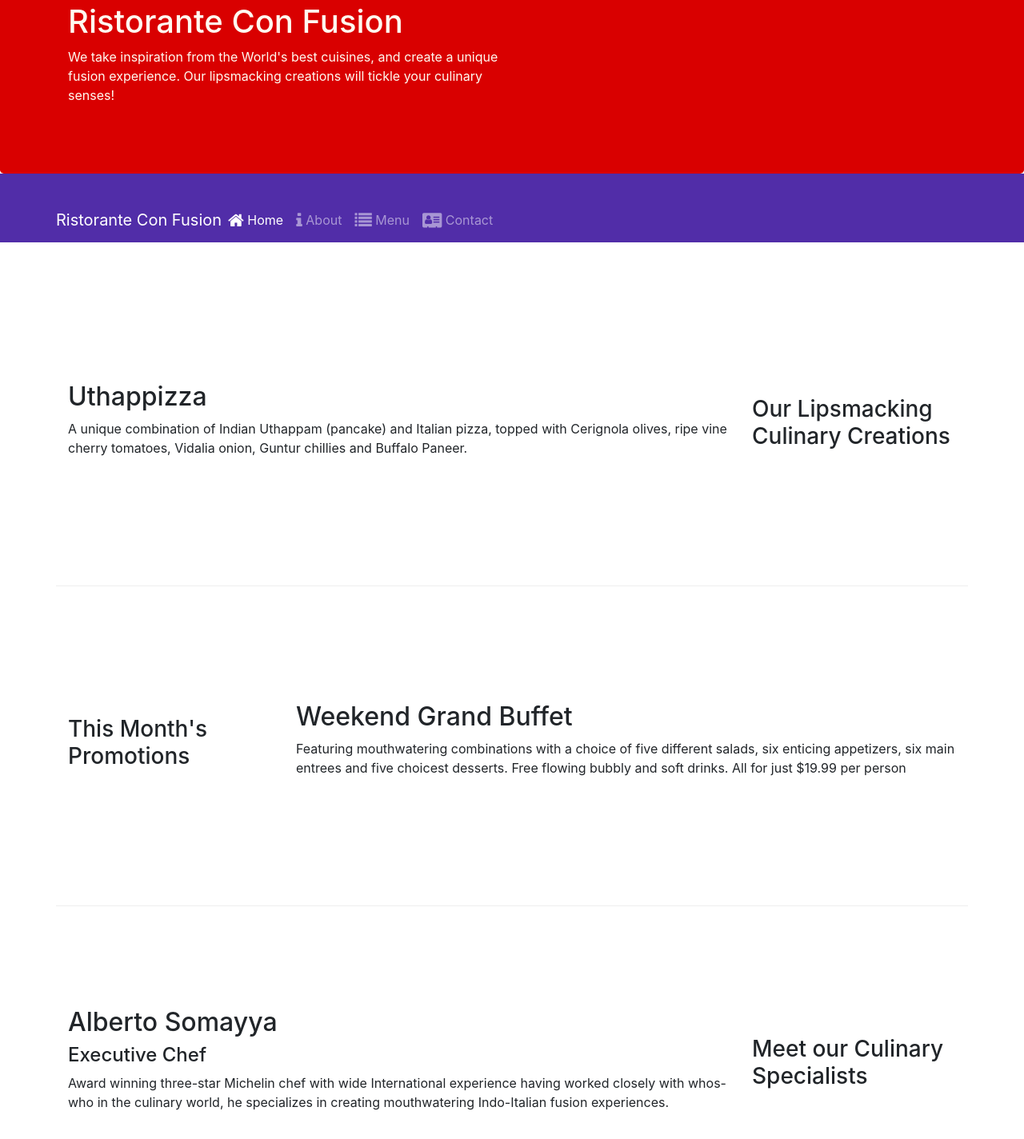
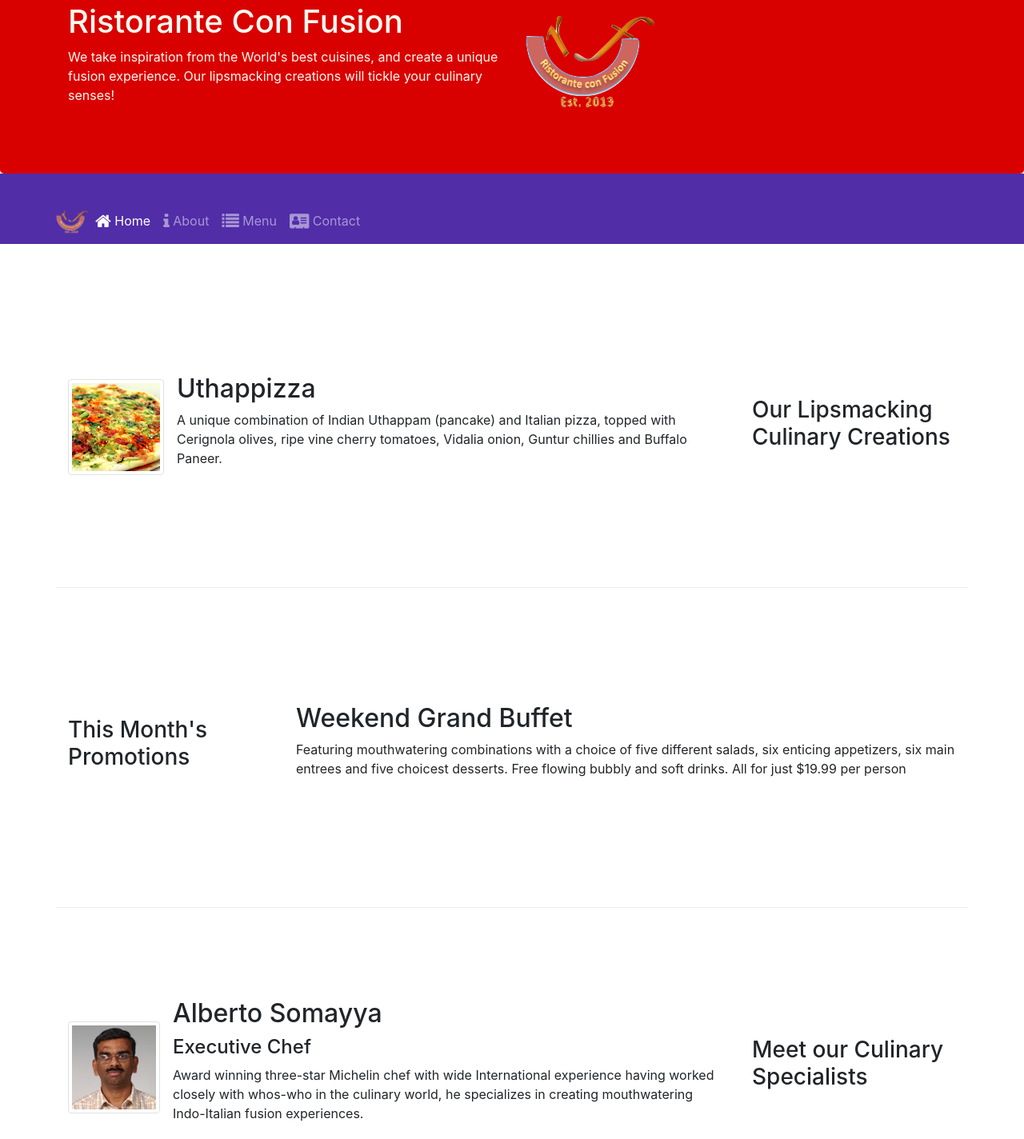
Before and after one commit to Sagadark666/Sandbox, a website: page index.html in a window 1280 px wide. Shown: the part 97-1521 px from the top of the page at 80% size. Drawn offline with nearby package versions, Linux system fonts and the light colour scheme.

Commit message:
Media and Images

```diff
--- a/index.html
+++ b/index.html
@@ -23,7 +23,8 @@
                     <h1>Ristorante Con Fusion</h1>
                     <p>We take inspiration from the World's best cuisines, and create a unique fusion experience. Our lipsmacking creations will tickle your culinary senses!</p>
                 </div>
-                <div class="col-12 col-sm">
+                <div class="col-12 col-sm align-self-center">
+                    <img src="img/logo.png" class="img-fluid">
                 </div>
             </div>
         </div>
@@ -34,7 +35,7 @@
             <button class="navbar-toggler" type="button" data-toggle="collapse" data-target="#Navbar">
                 <span class="navbar-toggler-icon"></span>
             </button>
-            <a href="#" class="navbar-brand mr-auto">Ristorante Con Fusion</a>
+            <a href="#" class="navbar-brand mr-auto"><img src="img/logo.png" height="30" width="41"></a>
             <div class="collapse navbar-collapse" id="Navbar">
                 <ul class="navbar-nav mr-auto">
                     <li class="nav-item active"><a href="#" class="nav-link"><span class="fa fa-home fa-lg"></span> Home</a></li>
@@ -51,9 +52,15 @@
             <div class="col-12 col-sm-4 order-sm-last col-md-3">
                 <h3>Our Lipsmacking Culinary Creations</h3>
             </div>
+
             <div class="col col-sm order-sm-first col-md d-none d-sm-block">
-                <h2>Uthappizza</h2>
-                <p>A unique combination of Indian Uthappam (pancake) and Italian pizza, topped with Cerignola olives, ripe vine cherry tomatoes, Vidalia onion, Guntur chillies and Buffalo Paneer.</p>
+                <div class="media">
+                    <img src="img/uthappizza.png" alt="uthappizza" class="d-flex mr-3 img-thumbnail align-self-center">
+                    <div class="media-body">
+                        <h2 class="mt-0">Uthappizza</h2>
+                        <p>A unique combination of Indian Uthappam (pancake) and Italian pizza, topped with Cerignola olives, ripe vine cherry tomatoes, Vidalia onion, Guntur chillies and Buffalo Paneer.</p>
+                    </div>
+                </div>
             </div>
         </div>
 
@@ -67,16 +74,23 @@
             </div>
         </div>
 
-        <div class="row row-content align-items-center">
+         <div class="row row-content align-items-center">
             <div class="col-12 col-sm-4 order-sm-last col-md-3">
                 <h3>Meet our Culinary Specialists</h3>
             </div>
+
             <div class="col col-sm order-sm-first col-md d-none d-sm-block">
-                <h2>Alberto Somayya</h2>
-                <h4>Executive Chef</h4>
-                <p>Award winning three-star Michelin chef with wide International experience having worked closely with whos-who in the culinary world, he specializes in creating mouthwatering Indo-Italian fusion experiences. </p>
+                <div class="media">
+                    <img src="img/alberto.png" alt="alberto" class="d-flex mr-3 img-thumbnail align-self-center">
+                    <div class="media-body">
+                        <h2 class="mt-0">Alberto Somayya</h2>
+                        <h4>Executive Chef</h4>
+                        <p>Award winning three-star Michelin chef with wide International experience having worked closely with whos-who in the culinary world, he specializes in creating mouthwatering Indo-Italian fusion experiences. </p>
+                    </div>
+                </div>
             </div>
         </div>
+
     </div>
 
     <footer class="footer">
```
Also changed, not shown: aboutus.html (+3 -2 lines), contactus.html (+4 -3 lines), img/alberto.png (added), img/buffet.png (added), img/logo.png (added), img/uthappizza.png (added).
